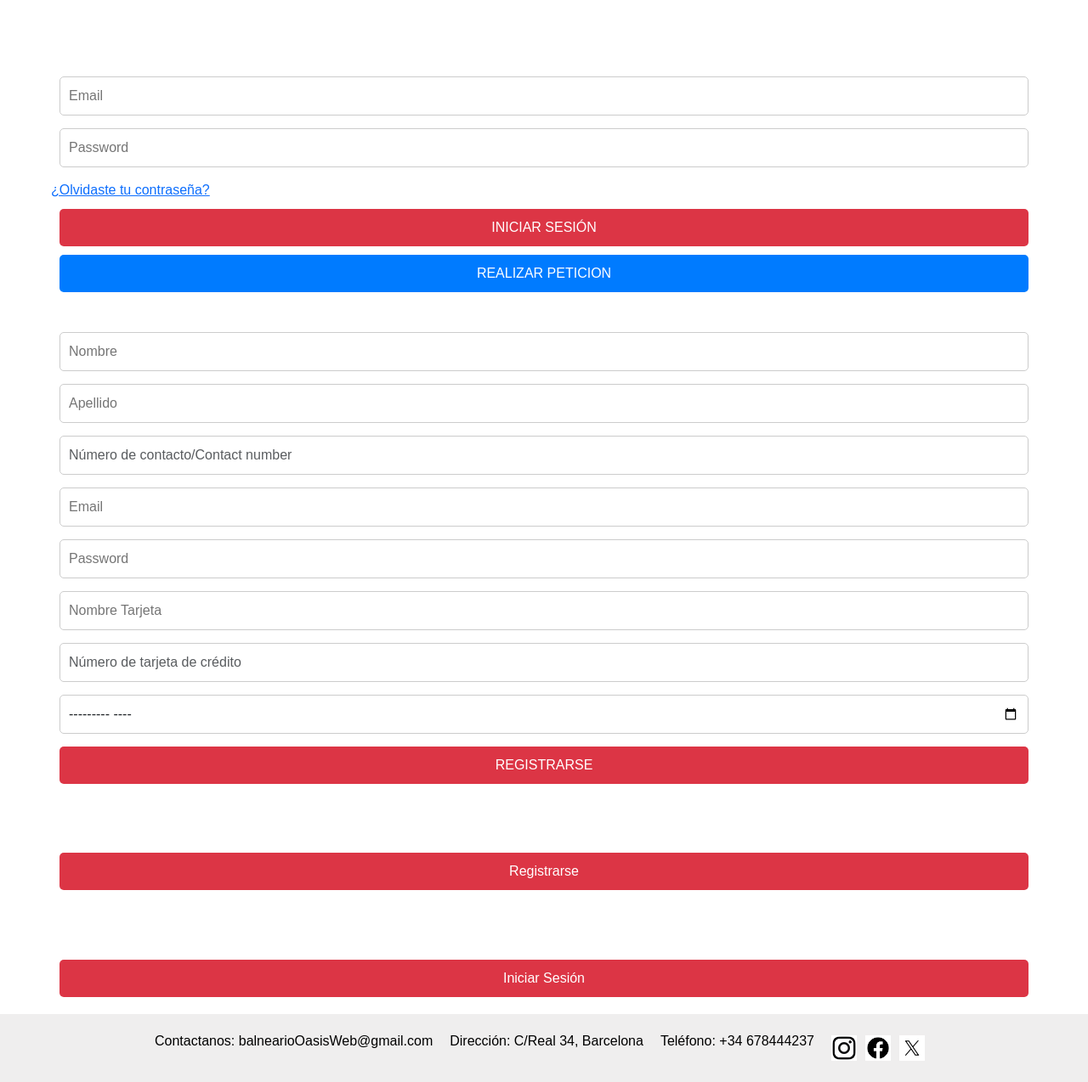
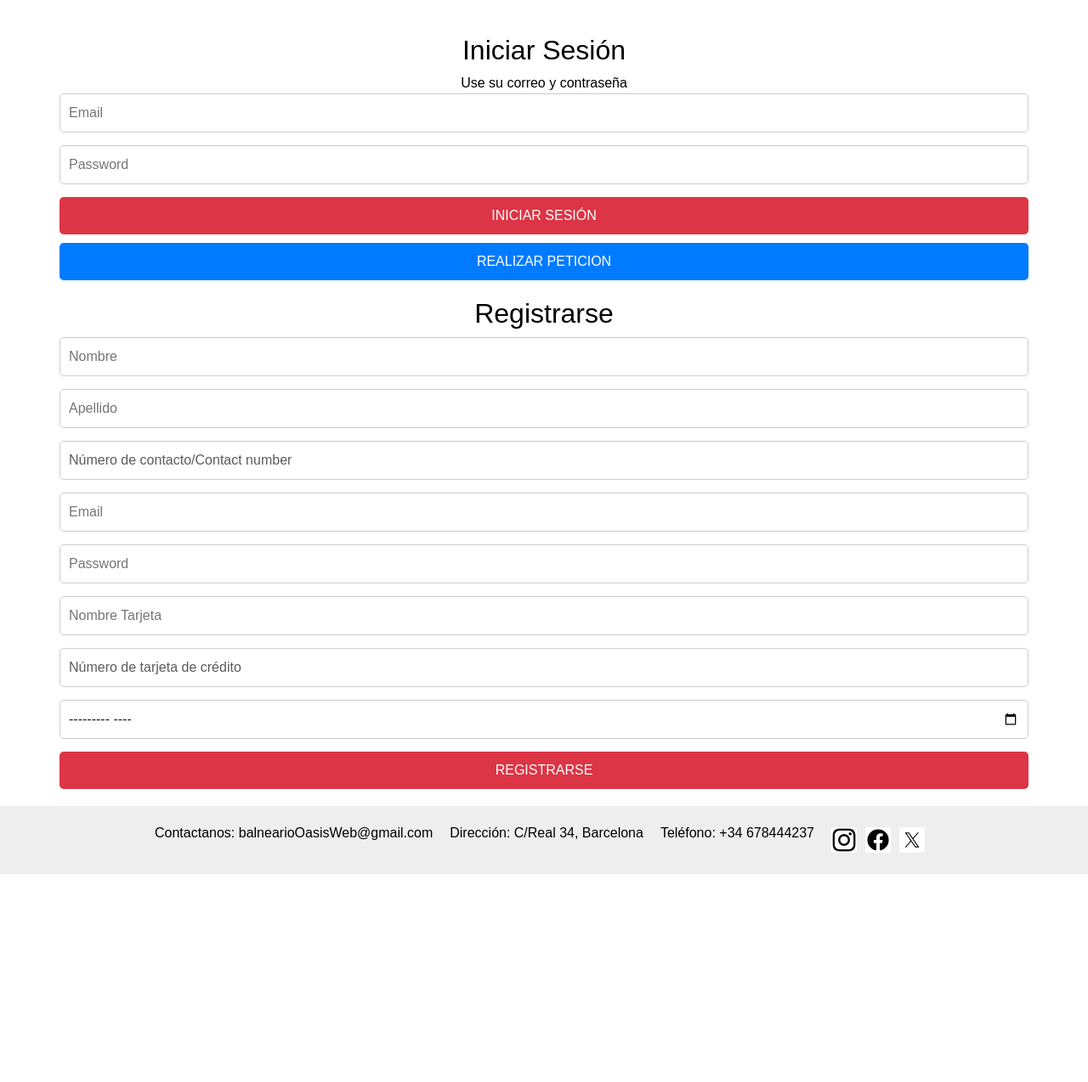
Before and after one commit to Carlosjimnez/TFG_CarlosJimenez, a PHP site: page /inicioSesion.html in a window 1280 px wide. Shown: the part 120-1394 px from the top of the page at 85% size. After the commit the page ends 1149 px from the top, so only its background shows below. Run offline with PHP 8.4, Linux system fonts and the light colour scheme.

Commit message:
Mejora Interfaz 3

```diff
--- a/TFG_CarlosJimenez/css/style.css
+++ b/TFG_CarlosJimenez/css/style.css
@@ -15,7 +15,7 @@ header {
   align-items: center;
   background: url("./../img/imagenNnav.jpg") no-repeat center center/cover;
   padding: 10px 20px;
-  position: relative; /* Añadido para contener el background */
+  position: relative;
   background-color: #ffffff;
 }
 
@@ -24,11 +24,11 @@ header {
 }
 
 .navbar-nav {
-  justify-content: flex-end; /* Alineación de los elementos */
+  justify-content: flex-end;
 }
 
 .navbar-nav .nav-item {
-  margin-left: 10px; /* Espacio entre los elementos */
+  margin-left: 10px;
 }
 
 .navbar-toggler {
@@ -415,3 +415,9 @@ footer {
 .container-datos p span {
   color: #555555;
 }
+.sign-up,
+.sign-in {
+  margin-top: 20px;
+  color: #000000;
+  text-align: center;
+}
--- a/TFG_CarlosJimenez/inicioSesion.html
+++ b/TFG_CarlosJimenez/inicioSesion.html
@@ -3,7 +3,7 @@
   <head>
     <meta charset="UTF-8" />
     <meta name="viewport" content="width=device-width, initial-scale=1.0" />
-    <title>Balneario Oasis Web</title>
+    <title>Balneario Oasis Web.</title>
     <link
       href="https://cdn.jsdelivr.net/npm/bootstrap@5.3.2/dist/css/bootstrap.min.css"
       rel="stylesheet"
@@ -64,7 +64,6 @@
         <div class="container-form">
           <form class="sign-in" id="inicioForm">
             <h2>Iniciar Sesión</h2>
-
             <span>Use su correo y contraseña</span>
             <div class="container-input">
               <input type="text" placeholder="Email" name="emailInicio" />
@@ -76,7 +75,6 @@
                 name="contrasenaInicio"
               />
             </div>
-            <a href="#">¿Olvidaste tu contraseña?</a>
             <button class="button">INICIAR SESIÓN</button>
           </form>
         </div>
@@ -86,7 +84,6 @@
         <div class="container-form">
           <form class="sign-up" id="registroForm">
             <h2>Registrarse</h2>
-
             <div class="container-input">
               <input type="text" placeholder="Nombre" name="nombre" required />
             </div>
@@ -156,28 +153,8 @@
             <button class="button">REGISTRARSE</button>
           </form>
         </div>
-
-        <div class="container-welcome">
-          <div class="welcome-sign-up welcome">
-            <h3>¡Bienvenido!</h3>
-            <p>
-              Ingrese sus datos personales para usar todas las funciones del
-              sitio
-            </p>
-            <button class="button" id="btn-sign-up">Registrarse</button>
-          </div>
-          <div class="welcome-sign-in welcome">
-            <h3>¡Hola!</h3>
-            <p>
-              Regístrese con sus datos personales para usar todas las funciones
-              del sitio
-            </p>
-            <button class="button" id="btn-sign-in">Iniciar Sesión</button>
-          </div>
-        </div>
       </div>
     </main>
-
     <footer itemscope itemtype="http://schema.org/LocalBusiness">
       <div class="footer-content">
         <p key="contactanos">
@@ -203,15 +180,13 @@
         <img src="img/x.png" alt="x" />
       </div>
     </footer>
-    <script src="js/script.js"></script>
     <script
-      type="module"
-      src="https://unpkg.com/ionicons@7.1.0/dist/ionicons/ionicons.esm.js"
+      src="https://cdn.jsdelivr.net/npm/bootstrap@5.3.2/dist/js/bootstrap.bundle.min.js"
+      integrity="sha384-C6RzsynM9kWDrMNeT87bh95OGNyZPhcTNXj1NW7RuBCsyN/o0jlpcV8Qyq46cDfL"
+      crossorigin="anonymous"
     ></script>
-    <script
-      nomodule
-      src="https://unpkg.com/ionicons@7.1.0/dist/ionicons/ionicons.js"
-    ></script>
+    <script src="https://ajax.googleapis.com/ajax/libs/jquery/3.3.1/jquery.min.js"></script>
+
     <script src="./js/inicio.js"></script>
   </body>
 </html>
```
